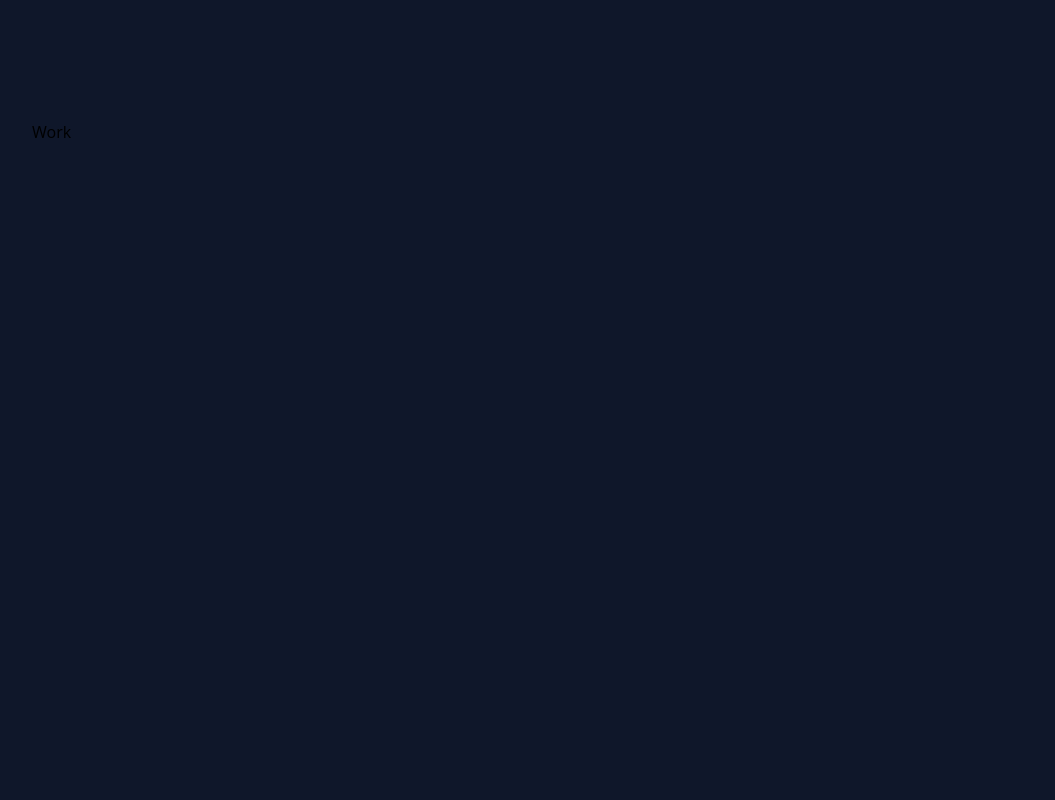
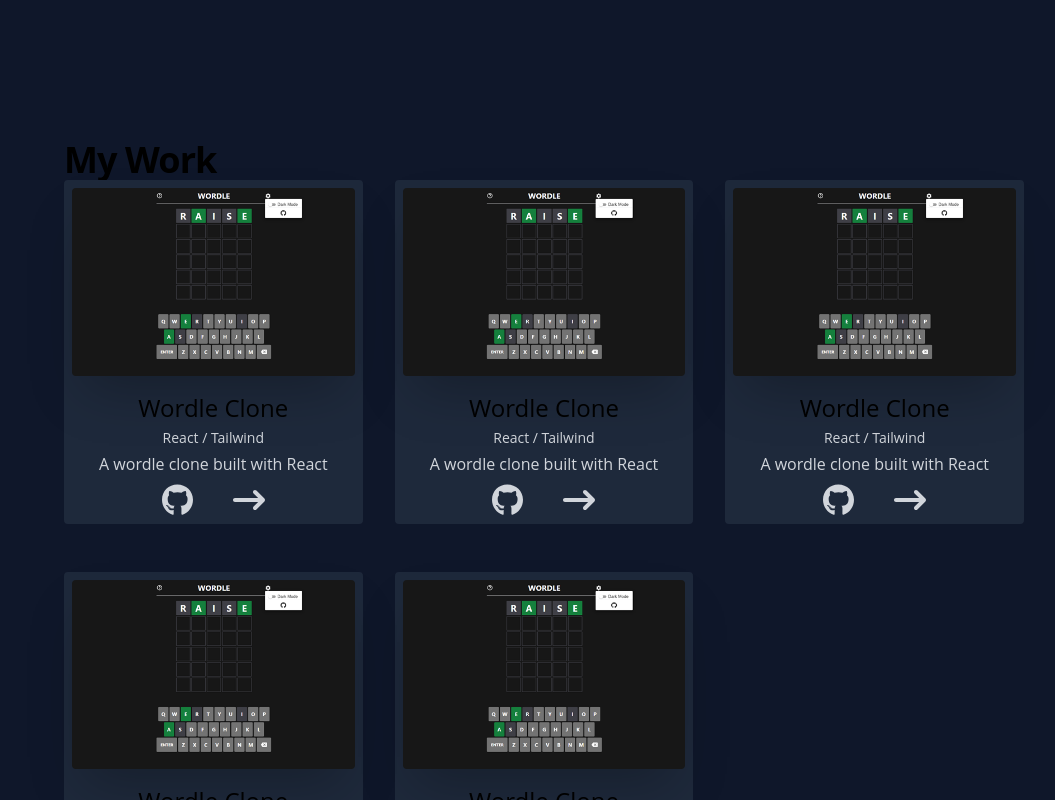
Before and after one commit to JackScottow/portfolio_v2, a Next.js app: page / in a window 1280 px wide. Shown: the part 1480-2280 px from the top of the page, without its empty margins (224-1279 px from the left). Built offline with nearby package versions, Linux system fonts and the light colour scheme.

Commit message:
work section

```diff
--- a/package.json
+++ b/package.json
@@ -29,5 +29,8 @@
     "react": "18.2.0",
     "react-dom": "18.2.0",
     "tailwindcss": "3.3.3"
+  },
+  "devDependencies": {
+    "@tailwindcss/aspect-ratio": "^0.4.2"
   }
 }
--- a/src/components/Work.jsx
+++ b/src/components/Work.jsx
@@ -1,7 +1,93 @@
+import { FontAwesomeIcon } from "@fortawesome/react-fontawesome";
+import { faGithub } from "@fortawesome/free-brands-svg-icons";
+import { faArrowRightLong } from "@fortawesome/free-solid-svg-icons";
+import Image from "next/image";
+
+const projects = [
+  {
+    name: "Wordle Clone",
+    tech: "React / Tailwind",
+    imageUrl: "../project_images/wordle.png",
+    description: "A wordle clone built with React",
+    githubUrl: "https://github.com/JackScottow/Wordle",
+    liveUrl: "https://wordle.jackscottow.com",
+  },
+  {
+    name: "Wordle Clone",
+    tech: "React / Tailwind",
+    imageUrl: "../project_images/wordle.png",
+    description: "A wordle clone built with React",
+    githubUrl: "https://github.com/JackScottow/Wordle",
+    liveUrl: "https://wordle.jackscottow.com",
+  },
+  {
+    name: "Wordle Clone",
+    tech: "React / Tailwind",
+    imageUrl: "../project_images/wordle.png",
+    description: "A wordle clone built with React",
+    githubUrl: "https://github.com/JackScottow/Wordle",
+    liveUrl: "https://wordle.jackscottow.com",
+  },
+  {
+    name: "Wordle Clone",
+    tech: "React / Tailwind",
+    imageUrl: "../project_images/wordle.png",
+    description: "A wordle clone built with React",
+    githubUrl: "https://github.com/JackScottow/Wordle",
+    liveUrl: "https://wordle.jackscottow.com",
+  },
+  {
+    name: "Wordle Clone",
+    tech: "React / Tailwind",
+    imageUrl: "../project_images/wordle.png",
+    description: "A wordle clone built with React",
+    githubUrl: "https://github.com/JackScottow/Wordle",
+    liveUrl: "https://wordle.jackscottow.com",
+  },
+];
+
 const Work = () => {
   return (
-    <div className="h-screen " id="work">
-      Work
+    <div className="min-h-screen" id="work">
+      <div className="px-6 py-5 mx-auto my-auto max-w-7xl lg:px-8">
+        <div className="">
+          <div className="space-y-5 sm:space-y-4 md:max-w-xl lg:max-w-3xl xl:max-w-none">
+            <h2 className="text-3xl font-bold tracking-tight sm:text-4xl">My Work</h2>
+          </div>
+          <ul role="list" className="space-y-12 sm:grid sm:grid-cols-2 sm:gap-x-6 sm:gap-y-12 sm:space-y-0 lg:grid-cols-3 lg:gap-x-8">
+            {projects.map((project) => (
+              <li key={project.name} className="p-2 transition-transform duration-200 rounded hover:scale-105 hover:shadow-md hover:shadow-slate-800 bg-slate-800">
+                <div className="space-y-4">
+                  <div className="aspect-w-3 aspect-h-2">
+                    <img className="object-cover rounded shadow-2xl" src={project.imageUrl} alt="" />
+                  </div>
+                  <div className="space-y-2">
+                    <div className="px-3 space-y-1 font-medium leading-6 text-center">
+                      <h3 className="text-2xl">{project.name}</h3>
+                      <p className="text-sm text-gray-300 ">{project.tech}</p>
+                      <p className="text-gray-300">{project.description}</p>
+                    </div>
+                    <ul role="list" className="flex justify-center ">
+                      <li>
+                        <a href={project.githubUrl} className="px-5 text-gray-300 hover:text-teal-300">
+                          <span className="sr-only">GitHub</span>
+                          <FontAwesomeIcon icon={faGithub} size="2xl" />
+                        </a>
+                      </li>
+                      <li>
+                        <a href={project.liveUrl} className="px-5 text-gray-300 hover:text-teal-300">
+                          <span className="sr-only">LinkedIn</span>
+                          <FontAwesomeIcon icon={faArrowRightLong} size="2xl" />
+                        </a>
+                      </li>
+                    </ul>
+                  </div>
+                </div>
+              </li>
+            ))}
+          </ul>
+        </div>
+      </div>
     </div>
   );
 };
--- a/tailwind.config.js
+++ b/tailwind.config.js
@@ -5,5 +5,8 @@ module.exports = {
     extend: {},
     fontFamily: { sans: ["Open Sans", "sans-serif"] },
   },
-  plugins: [],
+  plugins: [
+    // ...
+    require("@tailwindcss/aspect-ratio"),
+  ],
 };
```
Also changed, not shown: public/project_images/wordle.png (added), 1 other file (tests, documents, lock files or other folders).
